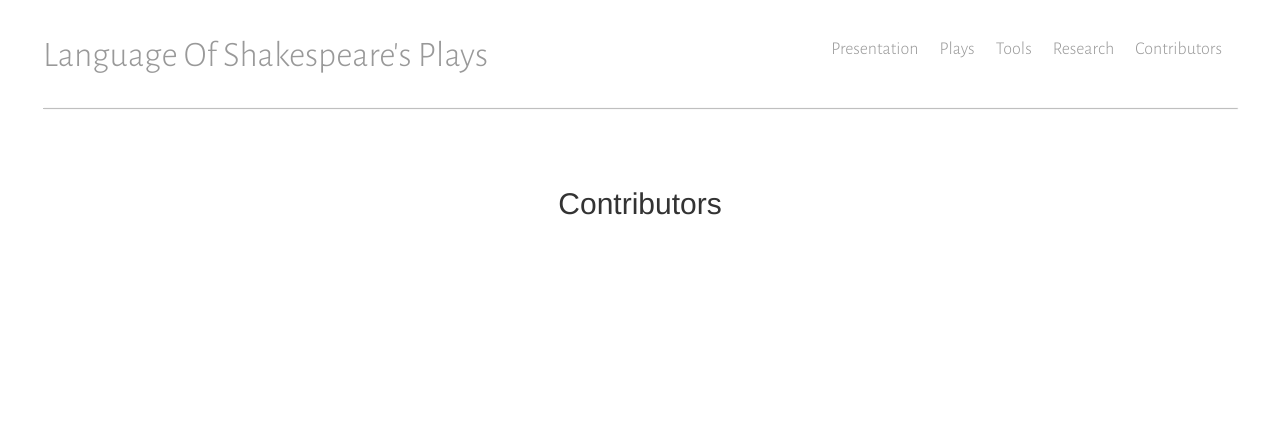
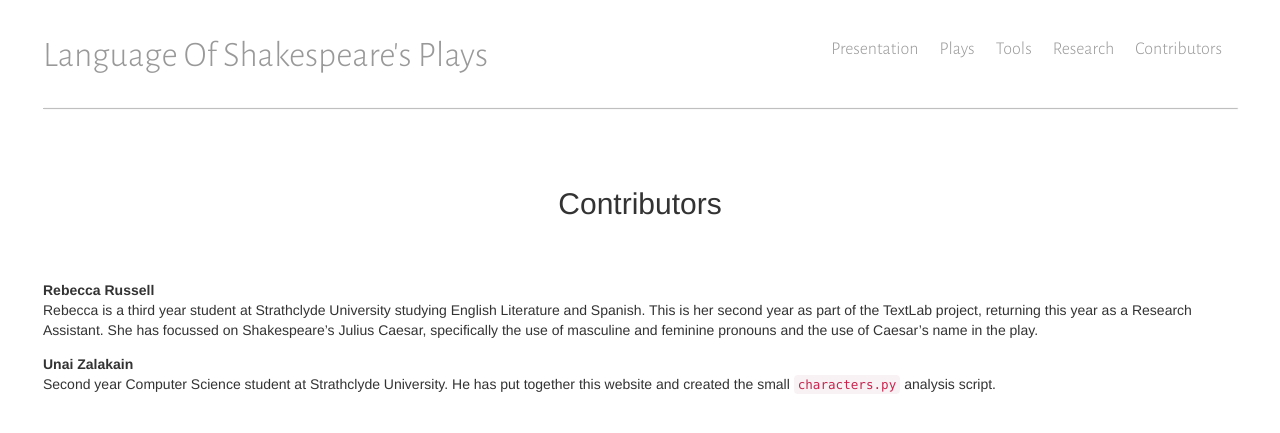
Before and after one commit to iahmed0/SU-LOSP.github.io, a Jekyll site: the page built from contributors.md, in a window 1280 px wide. Shown: the top 433 px of the page. Built offline with Jekyll 4.4.1, drawn with Linux system fonts in a browser that asks for light colours.

Commit message:
Start with the contributors page

```diff
--- a/_layouts/default.html
+++ b/_layouts/default.html
@@ -19,7 +19,7 @@
           <li id="open-plays"><a href="#">Plays</a></li>
           <li><a href="/tools/">Tools</a></li>
           <li><a href="/research/">Research</a></li>
-          <li><a href="/tools/">Contributors</a></li>
+          <li><a href="/contributors/">Contributors</a></li>
           <div id="plays">
             <ul>
               {% for analysis in site.analyses %}
--- a/assets/css/main.scss
+++ b/assets/css/main.scss
@@ -162,4 +162,8 @@ article {
     dl {
         margin: 2em 0 2em 0;
     }
+
+    dt {
+        margin-top: 1em;
+    }
 }
--- a/contributors.md
+++ b/contributors.md
@@ -2,3 +2,14 @@
 layout: page
 title: Contributors
 ---
+
+Rebecca Russell
+: Rebecca is a third year student at Strathclyde University studying English
+Literature and Spanish. This is her second year as part of the TextLab project,
+returning this year as a Research Assistant. She has focussed on Shakespeare’s
+Julius Caesar, specifically the use of masculine and feminine pronouns and the
+use of Caesar’s name in the play.
+
+Unai Zalakain
+: Second year Computer Science student at Strathclyde University. He has put
+together this website and created the small `characters.py` analysis script.
```
